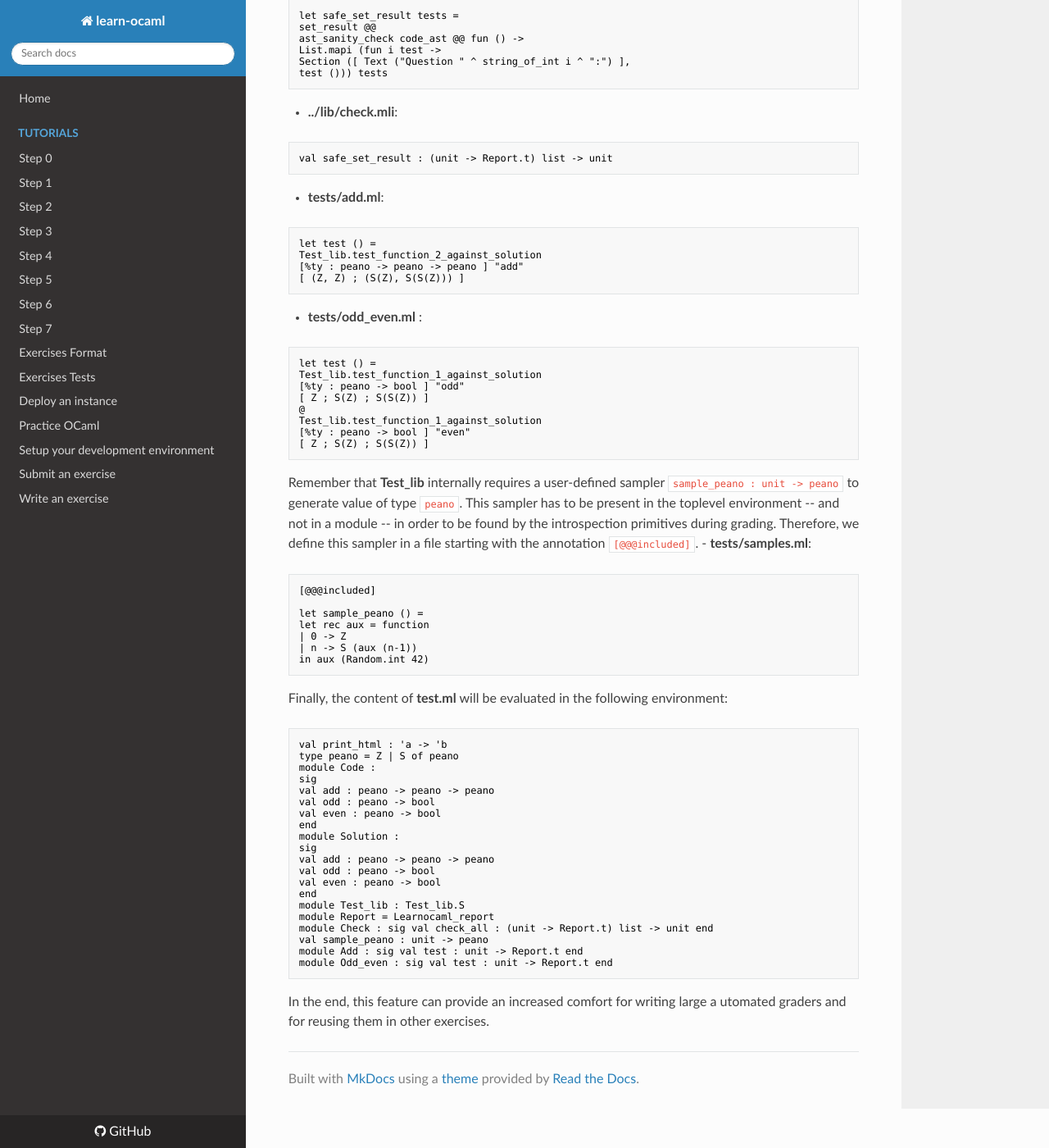
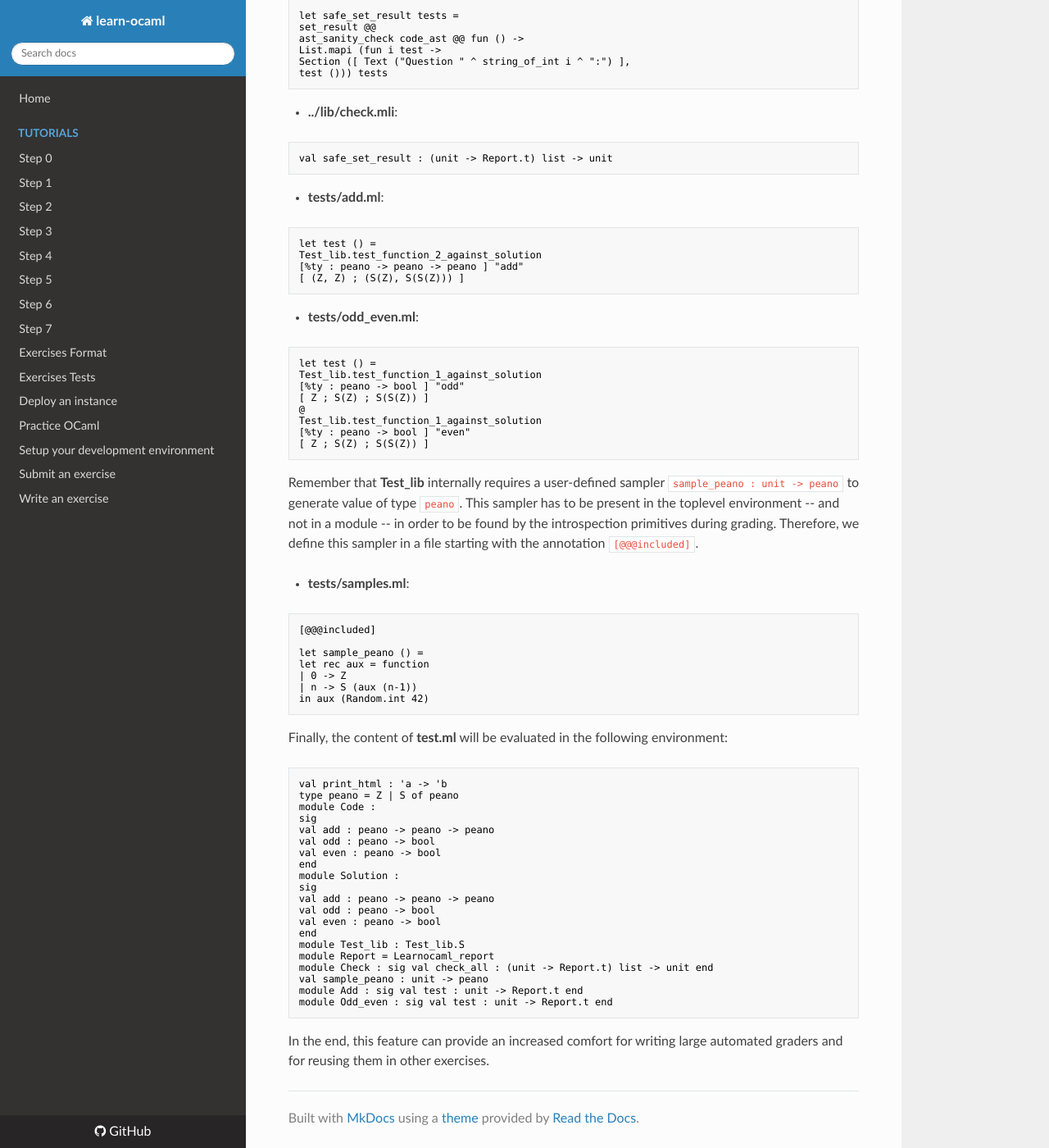
Before and after one commit to ocaml-sf/learn-ocaml, an MkDocs documentation site: the page built from docs/tutorials/step-8.md, in a window 1280 px wide and 1400 px high, scrolled down 2174 px. Shown: the whole window at 82% size. Built offline with MkDocs 1.6.1, drawn with Linux system fonts in a browser that asks for light colours; nearby versions of some CDN libraries.

Commit message:
Update step-8.md as http://ocaml-sf.org/learn-ocaml/tutorials/step-8.html has weird markup error
Similarly to #383, see below for a screenshot of the error.

````diff
--- a/docs/tutorials/step-8.md
+++ b/docs/tutorials/step-8.md
@@ -58,6 +58,7 @@ the exercise:
 │   │   ├── depend.txt
 │   │   │ ...
 ```
+
 The exercise **peano** follows the classical format : **prelude.ml**,
 **prepare.ml**, **solution.ml**, **template.ml** and **test.ml**.
 It also includes several dependencies (**check.ml**, **samples.ml**, **add.ml**
@@ -74,17 +75,17 @@ tests/odd_even.ml
 
 Here is in details the source code of the exercise :
 
-- **descr.md**
+- **descr.md**:
 
 > * implement the function `add : peano -> peano -> peano` ;
 > * implement the functions `odd : peano -> bool` and `even : peano -> bool`.
 
-- **prelude.ml**
+- **prelude.ml**:
 ```ocaml
 type peano = Z | S of peano
 ```
 
-- **solution.ml**
+- **solution.ml**:
 ```ocaml
 let rec add n = function
 | Z -> n
@@ -98,7 +99,7 @@ and even = function
 | S n -> odd n
 ```
 
-- **test.ml**
+- **test.ml**:
 ```ocaml
 let () =
 Check.safe_set_result [ Add.test ; Odd_even.test ]
@@ -119,6 +120,7 @@ List.mapi (fun i test ->
 Section ([ Text ("Question " ^ string_of_int i ^ ":") ],
 test ())) tests
 ```
+
 - **../lib/check.mli**:
 ```ocaml
 val safe_set_result : (unit -> Report.t) list -> unit
@@ -131,7 +133,8 @@ Test_lib.test_function_2_against_solution
 [%ty : peano -> peano -> peano ] "add"
 [ (Z, Z) ; (S(Z), S(S(Z))) ]
 ```
-- **tests/odd_even.ml** :
+
+- **tests/odd_even.ml**:
 ```ocaml
 let test () =
 Test_lib.test_function_1_against_solution
@@ -147,6 +150,7 @@ Remember that **Test_lib** internally requires a user-defined sampler
 has to be present in the toplevel environment -- and not in a module -- in order
 to be found by the introspection primitives during grading. Therefore,
 we define this sampler in a file starting with the annotation `[@@@included]`.
+
 - **tests/samples.ml**:
 ```ocaml
 [@@@included]
@@ -184,5 +188,5 @@ module Add : sig val test : unit -> Report.t end
 module Odd_even : sig val test : unit -> Report.t end
 ```
 
-In the end, this feature can provide an increased comfort for writing large a
-utomated graders and for reusing them in other exercises.
+In the end, this feature can provide an increased comfort for writing large
+automated graders and for reusing them in other exercises.
````
